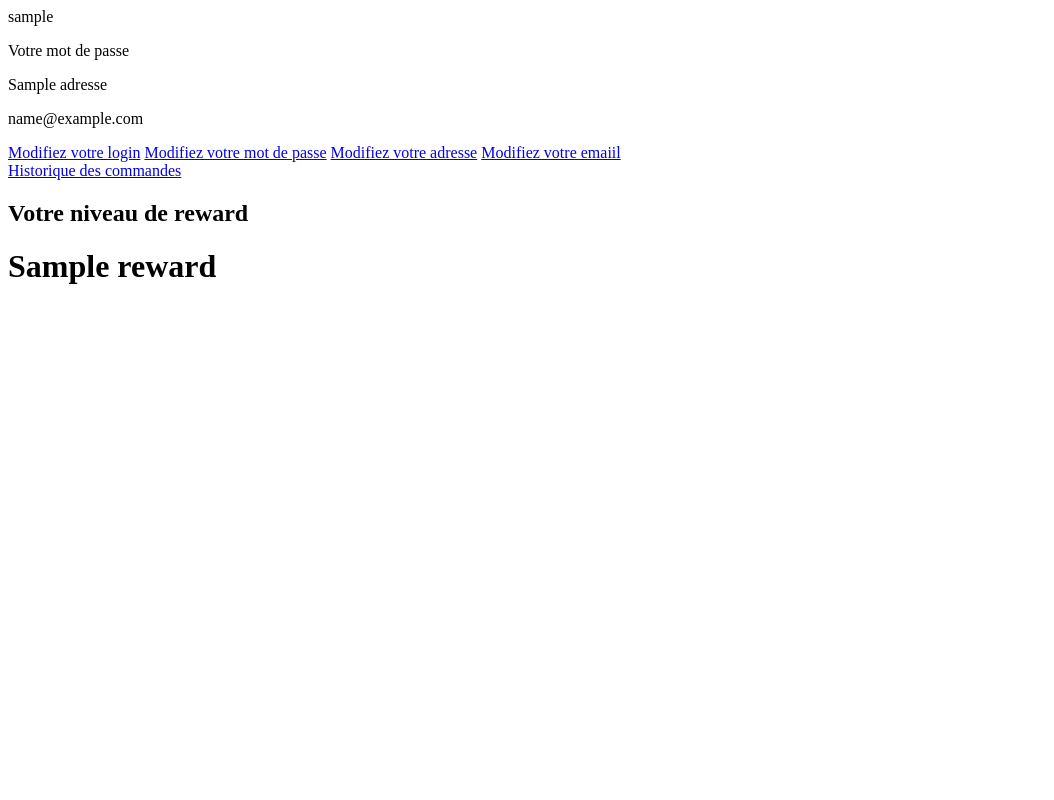
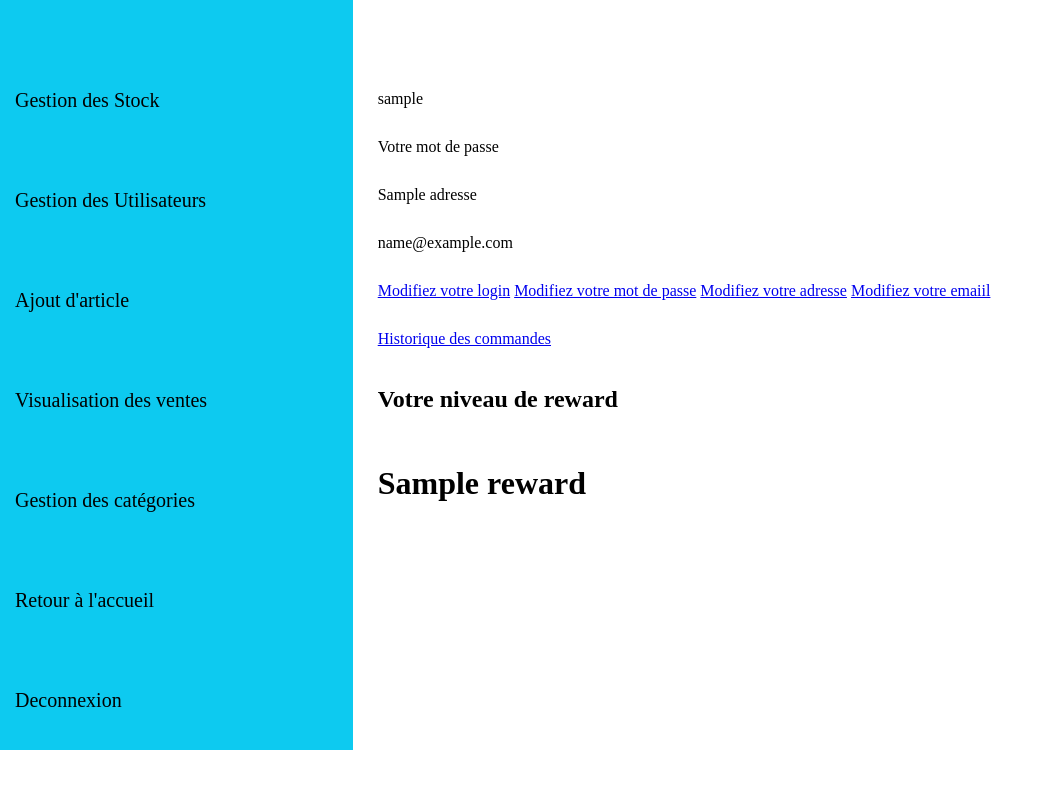
Before and after one commit to yonathan-darmon/boutique-en-ligne, a PHP site: template view/profil.php in a window 1280 px wide. Shown: the whole page, without its empty margins (0-1054 px from the left). Run offline with PHP 8.4, Linux system fonts and the light colour scheme; the template is opened without the code that fills it: most values are stand-ins (such as "Sample title", 1, 10 or a date in 2020); some libraries are stand-ins or nearby versions.

Commit message:
debut de la page admin

```diff
--- /dev/null
+++ b/ASSET/css/admin.css
@@ -0,0 +1,35 @@
+* {
+    margin: 0;
+    padding: 0;
+    box-sizing: border-box;
+}
+
+.boite{
+    display: flex;
+    justify-content: space-between  ;
+    max-width: 1200px;
+}
+.navside{
+    width: 30%;
+    padding-left: 15px;
+    line-height: 5;
+    padding-top: 50px;
+    font-size: 20px;
+    background: #0dcaf0;
+}
+li{
+    list-style: none;
+}
+.navside a{
+    text-decoration: none;
+    color: black;
+
+}
+.content{
+    display: flex;
+    flex-direction: column;
+    width: 70%;
+    margin-top: 75px;
+    line-height: 3;
+    margin-left: 25px;
+}
--- a/controller/Connexion.php
+++ b/controller/Connexion.php
@@ -22,6 +22,7 @@
                 if ($user[0]['password'] == password_verify($_POST['password'], $user[0]['password'])) {
                     $_SESSION['id'] = $user[0]['id'];
                     $_SESSION['login'] = $user[0]['login'];
+                    $_SESSION['droit'] =$user[0]['id_droit'];
                     $success[] = 'Bienvenue ' . $user[0]['login'];
                     self::render("connexion", compact("errors", "success"));
 
--- a/index.php
+++ b/index.php
@@ -82,10 +82,6 @@
 }elseif ($params[0]=='oubli'){
     Connexion::reset();
 } elseif($params[0] == 'admin') {
-    if(isset($params[1])){
-        $add = new ProduitsModel();
-        $addP = $add->addProd($nom, $prix, $stock, $promo, $push, $short, $long, $tags);
-    }
     Admin::index();
 }elseif ($params[0]=='deco'){
     Controller::disconnect($_SESSION['id']);
--- a/view/layout.admin.html.php
+++ b/view/layout.admin.html.php
@@ -1 +1,40 @@
 <?php
+?>
+<!doctype html>
+<html lang="fr">
+<head>
+    <meta charset="UTF-8">
+    <meta name="viewport"
+          content="width=device-width, user-scalable=no, initial-scale=1.0, maximum-scale=1.0, minimum-scale=1.0">
+    <meta http-equiv="X-UA-Compatible" content="ie=edge">
+    <link rel="stylesheet" href="<?=path?>ASSET/css/admin.css">
+    <title>Document</title>
+</head>
+<body>
+<header>
+
+</header>
+<main>
+    <div class="boite">
+        <div class="navside">
+            <ul>
+                <li><a href="<?=path?>admin/stock">Gestion des Stock</a></li>
+                <li><a href="<?=path?>admin/user">Gestion des Utilisateurs</a></li>
+                <li><a href="<?=path?>admin/article">Ajout d'article</a></li>
+                <li><a href="<?=path?>admin/vente">Visualisation des ventes</a></li>
+                <li><a href="<?=path?>admin/categorie">Gestion des catégories</a></li>
+                <li><a href="<?=path?>accueil">Retour à l'accueil</a></li>
+                <li><a href="<?=path?>deco">Deconnexion</a></li>
+            </ul>
+
+        </div>
+        <div class="content">
+            <?= $content ?>
+        </div>
+    </div>
+</main>
+<footer>
+
+</footer>
+</body>
+</html>
--- a/view/layout.html.php
+++ b/view/layout.html.php
@@ -33,7 +33,10 @@
                             <li><a href="<?= path ?>inscription">Inscription</a></li>
                         <?php else:?>
                         <li><a href="<?= path ?>profil">Profil</a></li>
-                        <?php endif; ?>
+                        <?php if($_SESSION['droit']==2):?>
+                        <li><a href="<?=path?>admin">Page admin</a></li>
+                        <?php endif;?>
+                        <?php endif;?>
 
                         <li><a href="<?= path ?>produits">Shop</a></li>
                         <li><a href="<?= path ?>">Qui sommes-nous ?</a></li>
```
Also changed, not shown: controller/Admin.php (+7 -11 lines), model/ProduitsModel.php (+7 -1 lines), view/admin.php (+15 -0 lines), ASSET/images/5111rgoIUOS._AC_SY550_.jpg (added).
